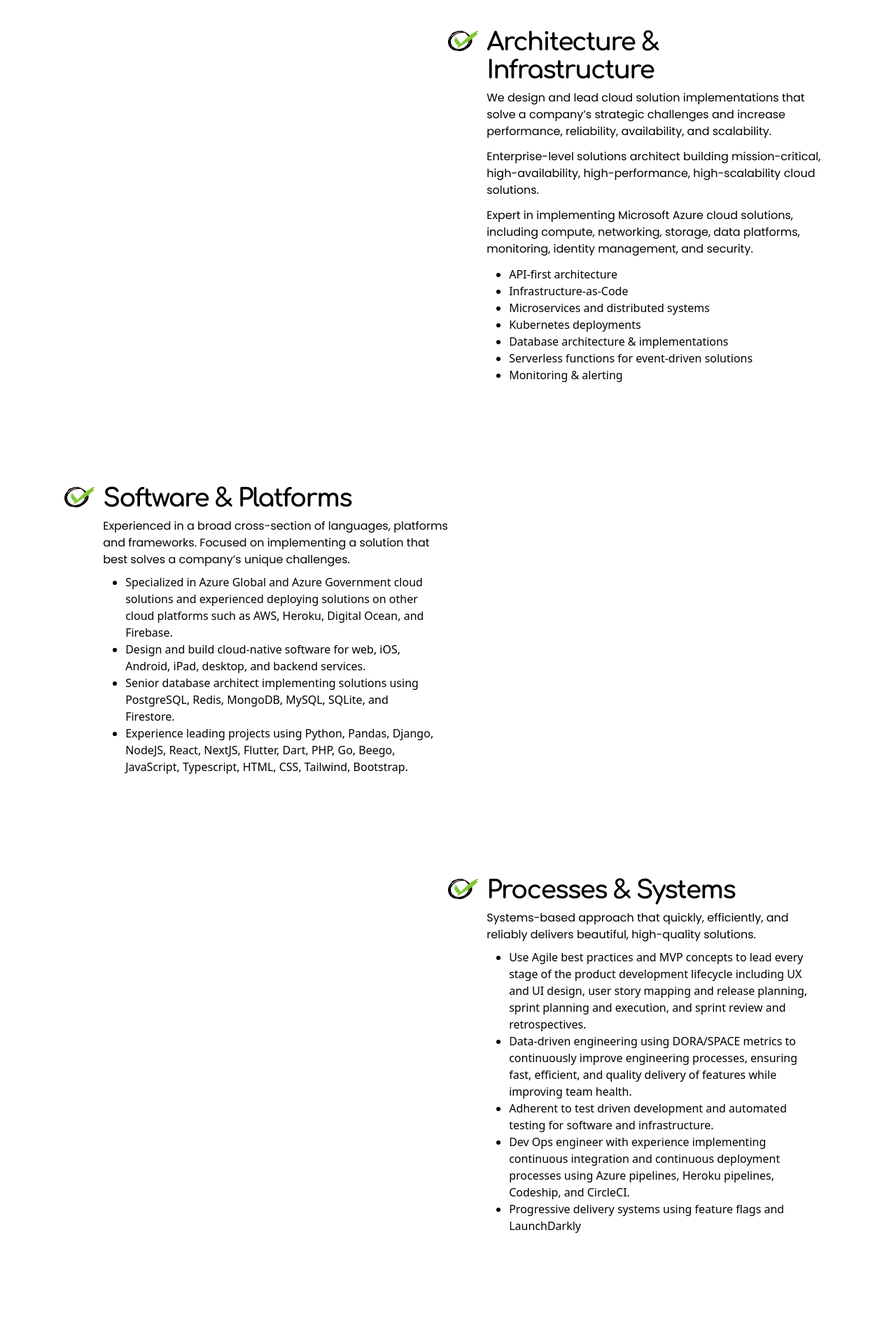
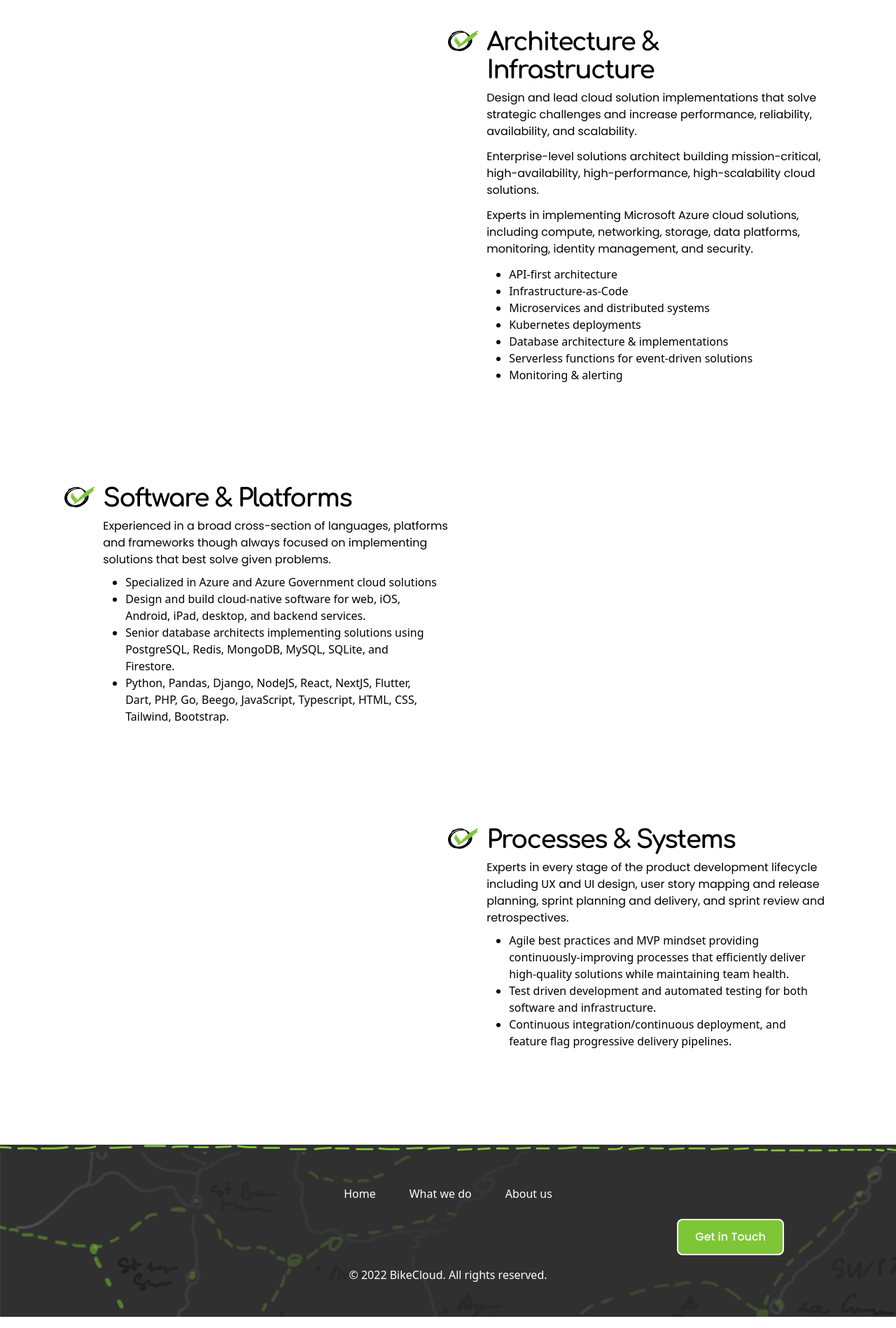
Before and after one commit to gauravprwl14/tailwind-landing-page, a Next.js app: page /about-us in a window 1280 px wide. Shown: the part 1020-2918 px from the top of the page at 70% size. Built offline with nearby package versions, Linux system fonts and the light colour scheme.

Commit message:
Changed some of the copy

```diff
--- a/components/AboutUs/content.tsx
+++ b/components/AboutUs/content.tsx
@@ -33,11 +33,11 @@ const ExpertiseJSON = [
             return (
                 <div className=''>
                     <div className='mb-3'>
-                        We design and lead cloud solution implementations that solve a company’s strategic challenges and increase performance, reliability, availability, and scalability.
+                    Design and lead cloud solution implementations that solve strategic challenges and increase performance, reliability, availability, and scalability.
                     </div>
                     <div className='mb-3'>Enterprise-level solutions architect building mission-critical, high-availability, high-performance, high-scalability cloud solutions.</div>
                     <div className='mb-3'>
-                        Expert in implementing Microsoft Azure cloud solutions, including compute, networking, storage, data platforms, monitoring, identity management, and security.
+                    Experts in implementing Microsoft Azure cloud solutions, including compute, networking, storage, data platforms, monitoring, identity management, and security.
                     </div>
                     {/* <div className='mb-3'>
                         Real-world experience successfully delivering:
@@ -71,12 +71,12 @@ const ExpertiseJSON = [
     },
     {
         title: 'Software & Platforms',
-        description: " Experienced in a broad cross-section of languages, platforms and frameworks. Focused on implementing a solution that best solves a company’s unique challenges.",
+        description: "Experienced in a broad cross-section of languages, platforms and frameworks though always focused on implementing solutions that best solve given problems.",
 
 
         pointers: [
             {
-                point: 'Specialized in Azure Global and Azure Government cloud solutions and experienced deploying solutions on other cloud platforms such as AWS, Heroku, Digital Ocean, and Firebase.',
+                point: 'Specialized in Azure and Azure Government cloud solutions',
                 pointers: []
             },
             {
@@ -84,39 +84,31 @@ const ExpertiseJSON = [
                 pointers: []
             },
             {
-                point: 'Senior database architect implementing solutions using PostgreSQL, Redis, MongoDB, MySQL, SQLite, and Firestore.',
+                point: 'Senior database architects implementing solutions using PostgreSQL, Redis, MongoDB, MySQL, SQLite, and Firestore.',
                 pointers: []
             },
             {
-                point: 'Experience leading projects using Python, Pandas, Django, NodeJS, React, NextJS, Flutter, Dart, PHP, Go, Beego, JavaScript, Typescript, HTML, CSS, Tailwind, Bootstrap.',
+                point: 'Python, Pandas, Django, NodeJS, React, NextJS, Flutter, Dart, PHP, Go, Beego, JavaScript, Typescript, HTML, CSS, Tailwind, Bootstrap.',
                 pointers: []
             }
         ]
     },
     {
         title: 'Processes & Systems',
-        description: `Systems-based approach that quickly, efficiently, and reliably delivers beautiful, high-quality solutions.`,
+        description: `Experts in every stage of the product development lifecycle including UX and UI design, user story mapping and release planning, sprint planning and delivery, and sprint review and retrospectives.`,
         pointers: [
             {
-                point: 'Use Agile best practices and MVP concepts to lead every stage of the product development lifecycle including UX and UI design, user story mapping and release planning, sprint planning and execution, and sprint review and retrospectives.',
+                point: 'Agile best practices and MVP mindset providing continuously-improving processes that efficiently deliver high-quality solutions while maintaining team health.',
                 pointers: []
             },
             {
-                point: 'Data-driven engineering using DORA/SPACE metrics to continuously improve engineering processes, ensuring fast, efficient, and quality delivery of features while improving team health.',
+                point: 'Test driven development and automated testing for both software and infrastructure.',
                 pointers: []
             },
             {
-                point: 'Adherent to test driven development and automated testing for software and infrastructure.',
+                point: 'Continuous integration/continuous deployment, and feature flag progressive delivery pipelines.',
                 pointers: []
             },
-            {
-                point: 'Dev Ops engineer with experience implementing continuous integration and continuous deployment processes using Azure pipelines, Heroku pipelines, Codeship, and CircleCI.',
-                pointers: []
-            },
-            {
-                point: 'Progressive delivery systems using feature flags and LaunchDarkly',
-                pointers: []
-            }
         ]
     },
 ]
```
